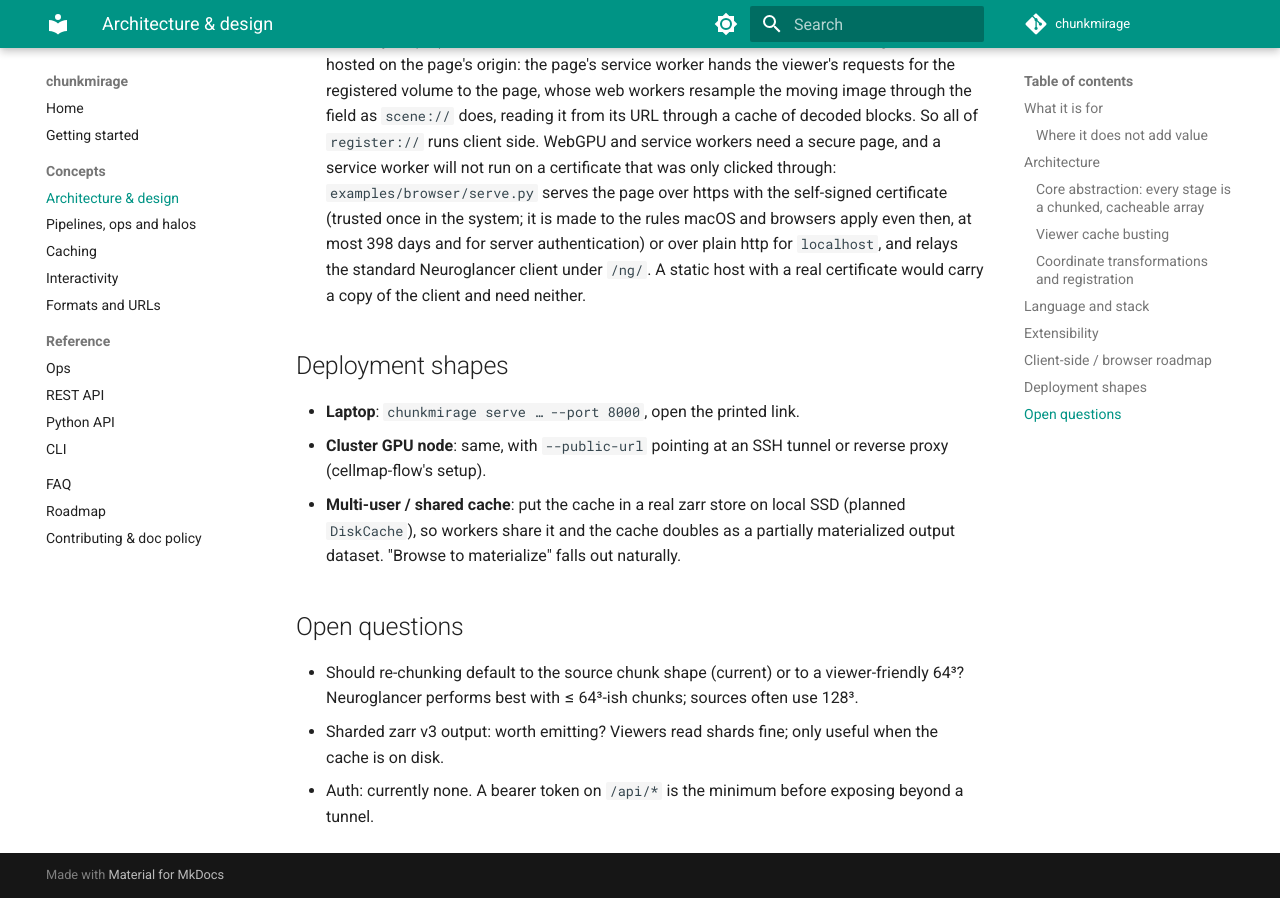
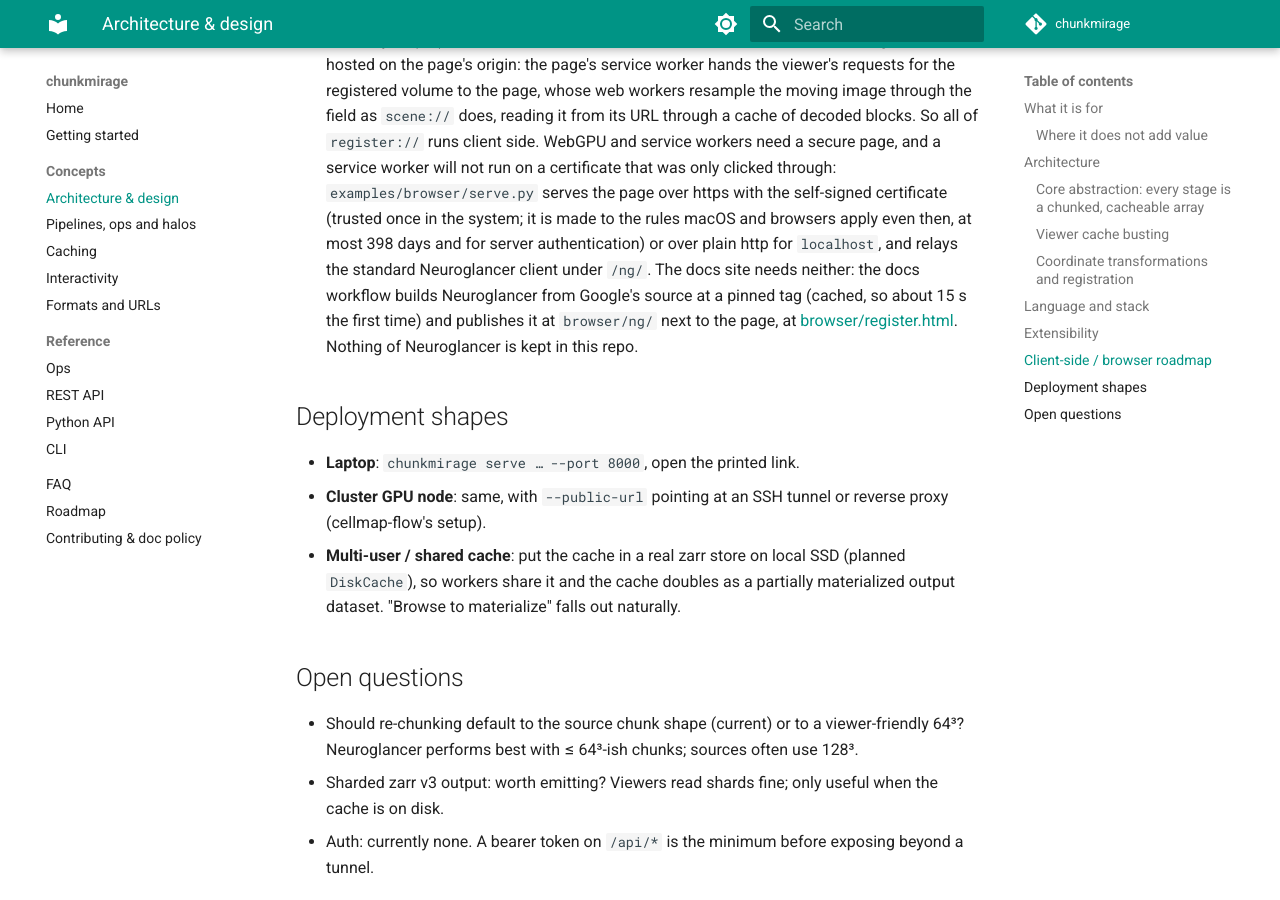
Before and after one commit to JaneliaSciComp/chunkmirage, an MkDocs documentation site: the page built from docs/design.md, in a window 1280 px wide and 900 px high, scrolled down 5188 px. Built offline with MkDocs 1.6.1 and Material for MkDocs 9.7.7, drawn with Linux system fonts in a browser that asks for light colours; comment, search, counter and statistics services are not loaded.

Commit message:
Docs site: host the browser page with its own Neuroglancer build
The docs workflow builds Neuroglancer from Google's source at a pinned tag
(cached per tag) and publishes it at browser/ng/ next to register.html, so
the page runs from GitHub Pages over real https: no certificate to trust,
no Chrome flag, no appspot relay. Nothing of Neuroglancer is kept in the repo.

```diff
--- a/docs/design.md
+++ b/docs/design.md
@@ -207,8 +207,12 @@
   clicked through: `examples/browser/serve.py` serves the page over https with the
   self-signed certificate (trusted once in the system; it is made to the rules macOS and
   browsers apply even then, at most 398 days and for server authentication) or over plain
-  http for `localhost`, and relays the standard Neuroglancer client under `/ng/`. A static
-  host with a real certificate would carry a copy of the client and need neither.
+  http for `localhost`, and relays the standard Neuroglancer client under `/ng/`. The docs
+  site needs neither: the docs workflow builds Neuroglancer from Google's source at a
+  pinned tag (cached, so about 15 s the first time) and publishes it at `browser/ng/`
+  next to the page, at
+  [browser/register.html](https://yuriyzubov.github.io/chunkmirage/browser/register.html).
+  Nothing of Neuroglancer is kept in this repo.
 
 ## Deployment shapes
 
```
Also changed, not shown: README.md (+3 -2 lines), docs/roadmap.md (+3 -3 lines), 1 other file.
